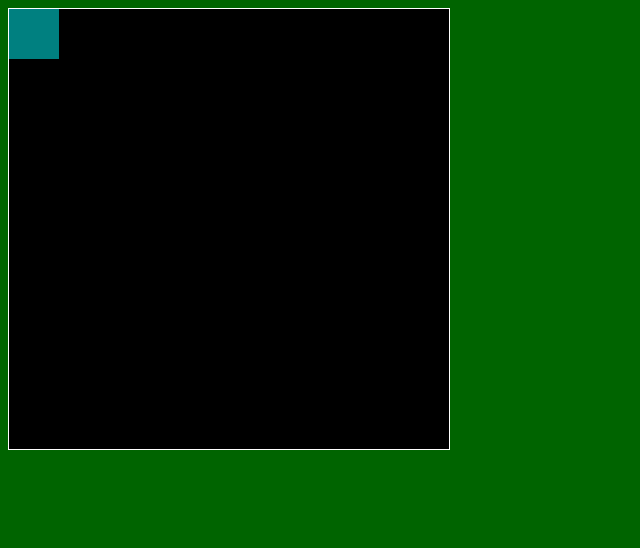
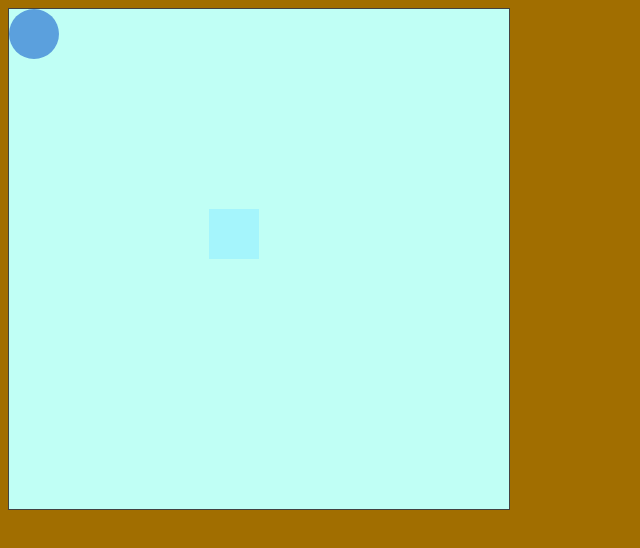
Before and after one commit to rowan-boyance/rowan-boyance.github.io, a plain HTML site: page asd-projects/walker/index.html in a window 1280 px wide. Shown: the whole page, without its empty margins (0-640 px from the left). Drawn offline with Linux system fonts and the light colour scheme.

Commit message:
saving walker

```diff
--- a/asd-projects/walker/index.css
+++ b/asd-projects/walker/index.css
@@ -1,21 +1,29 @@
-
 body {
-  background-color: darkgreen;
+  background-color: rgb(161, 110, 0);
 }
 
 #board {
-  width: 440px;
-  height: 440px;
-  border: 1px solid white;
-  background-color: black;
+  width: 500px;
+  height: 500px;
+  border: 1px solid rgb(66, 66, 66);
+  background-color: rgb(192, 255, 245);
   position: relative;
 }
 
-#gameItem {
+#walker1 {
   background-color: teal;
   width: 50px;
   height: 50px;
   position: absolute;
-/*   left: 100px; */  /* Uncomment if you want to set a "starting" position */
-/*   top: 100px;  */  /* Uncomment if you want to set a "starting" position */
+  border-radius: 50px;
+  left: 100px;
+  top: 100px;
 }
+#walker2 {
+  background-color: teal;
+  width: 50px;
+  height: 50px;
+  position: absolute;
+  left: 100px;
+  top: 100px;
+}
--- a/asd-projects/walker/index.html
+++ b/asd-projects/walker/index.html
@@ -12,7 +12,8 @@
 
   <body>
     <div id='board'>
-      <div id='gameItem'></div>
+      <div id='walker1'></div>
+      <div id='walker2'></div>
     </div>
   </body>
 </html>
--- a/asd-projects/walker/index.js
+++ b/asd-projects/walker/index.js
@@ -12,11 +12,37 @@ function runProgram(){
   var FRAMES_PER_SECOND_INTERVAL = 1000 / FRAME_RATE;
 
   // Game Item Objects
+  var KEY = {
+    LEFT: 37,
+    UP: 38,
+    RIGHT: 39,
+    DOWN: 40,
+  };
 
+  var KEY2 = {
+    W: 87,
+    A: 65,
+    S: 83,
+    D: 68,
+  };
+  var walker1 = {
+    positionX: 0,
+    positionY: 0,
+    speedX: 0,
+    speedY: 0,
+  }
 
+  var walker2 = {
+    positionX: 200,
+    positionY: 200,
+    speedX: 0,
+    speedY: 0,
+  }
   // one-time setup
+
   var interval = setInterval(newFrame, FRAMES_PER_SECOND_INTERVAL);   // execute newFrame every 0.0166 seconds (60 Frames per second)
-  $(document).on('eventType', handleEvent);                           // change 'eventType' to the type of event you want to handle
+  $(document).on('keydown', handleKeyDown);
+  $(document).on('keyup', handleKeyUp);                            // change 'eventType' to the type of event you want to handle
 
   ////////////////////////////////////////////////////////////////////////////////
   ///////////////////////// CORE LOGIC ///////////////////////////////////////////
@@ -27,20 +53,123 @@ function runProgram(){
   by calling this function and executing the code inside.
   */
   function newFrame() {
-
-
+    repositionGameItem();
+    newColor();
+    wallCollision();
+    redrawGameItem();
   }
 
   /*
   Called in response to events.
   */
-  function handleEvent(event) {
+  function handleKeyDown(event) {
+    if (event.which === KEY.LEFT) {
+      console.log("left pressed")
+      walker1.speedX = -5
+    } else if (event.which === KEY.RIGHT) {
+      console.log("right pressed")
+      walker1.speedX = 5
+    } else if (event.which === KEY.UP) {
+      console.log("up pressed")
+      walker1.speedY = -5
+    } else if (event.which === KEY.DOWN) {
+      console.log("down pressed")
+      walker1.speedY = 5
+    }
 
+    if (event.which === KEY2.A) {
+      walker2.speedX = -5
+      console.log("A Key pressed")
+    } else if (event.which === KEY2.D) {
+      walker2.speedX = 5
+      console.log("D Key pressed")
+    } else if (event.which === KEY2.W) {
+      walker2.speedY = -5
+      console.log("W Key pressed")
+    } else if (event.which === KEY2.S) {
+      walker2.speedY = 5
+      console.log("S Key pressed")
+    }
+  }
+
+  function handleKeyUp(event) {
+    if (event.which === KEY.LEFT || event.which === KEY.RIGHT) {
+      walker1.speedX = 0
+    } else if (event.which === KEY.UP || event.which === KEY.DOWN) {
+      walker1.speedY = 0
+    }
+
+    if (event.which === KEY2.A || event.which === KEY2.D) {
+      walker2.speedX = 0
+    } else if (event.which === KEY2.W || event.which === KEY2.S) {
+      walker2.speedY = 0
+    }
   }
 
   ////////////////////////////////////////////////////////////////////////////////
   ////////////////////////// HELPER FUNCTIONS ////////////////////////////////////
   ////////////////////////////////////////////////////////////////////////////////
+
+
+  function repositionGameItem() {
+    walker1.positionX += walker1.speedX
+    walker1.positionY += walker1.speedY
+    walker2.positionX += walker2.speedX
+    walker2.positionY += walker2.speedY
+  }
+
+  function wallCollision() {
+    if (walker1.positionX >= $("#board").width()-51) {
+      walker1.positionX = $("#board").width()-51
+      walker1.speedX = 0
+    } else if (walker1.positionX <= 0) {
+      walker1.positionX = 0
+      walker1.speedX = 0
+    }
+
+    if (walker1.positionY >= $("#board").height()-51) {
+      walker1.positionY = $("#board").height()-51;
+      walker1.speedY = 0;
+    } else if (walker1.positionY <= 0) {
+      walker1.positionY = 0;
+      walker1.speedY = 0;
+    }
+
+    if (walker2.positionX >= $("#board").width()-51) {
+      walker2.positionX = $("#board").width()-51
+      walker2.speedX = 0
+    } else if (walker2.positionX <= 0) {
+      walker2.positionX = 0
+      walker2.speedX = 0
+    }
+
+    if (walker2.positionY >= $("#board").height()-51) {
+      walker2.positionY = $("#board").height()-51;
+      walker2.speedY = 0;
+    } else if (walker2.positionY <= 0) {
+      walker2.positionY = 0;
+      walker2.speedY = 0;
+    }
+  }
+
+  function newColor() {
+    var randomColor = "#000000".replace(/0/g, function () {
+      return (~~(Math.random() * 16)).toString(16);
+    });
+    var randomColor2 = "#000000".replace(/0/g, function () {
+      return (~~(Math.random() * 16)).toString(16);
+    });
+    $("#walker1").css("background-color",randomColor)
+    $("#walker2").css("background-color",randomColor2)
+  }
+
+  function redrawGameItem() {
+    $("#walker1").css("left", walker1.positionX)
+    $("#walker1").css("top", walker1.positionY)
+    $("#walker2").css("left", walker2.positionX)
+    $("#walker2").css("top", walker2.positionY)
+  }
+
 
 
   function endGame() {
```
